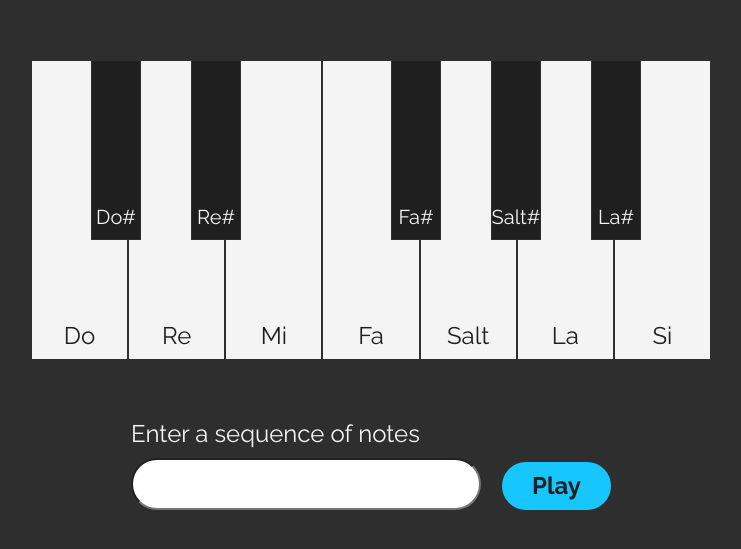
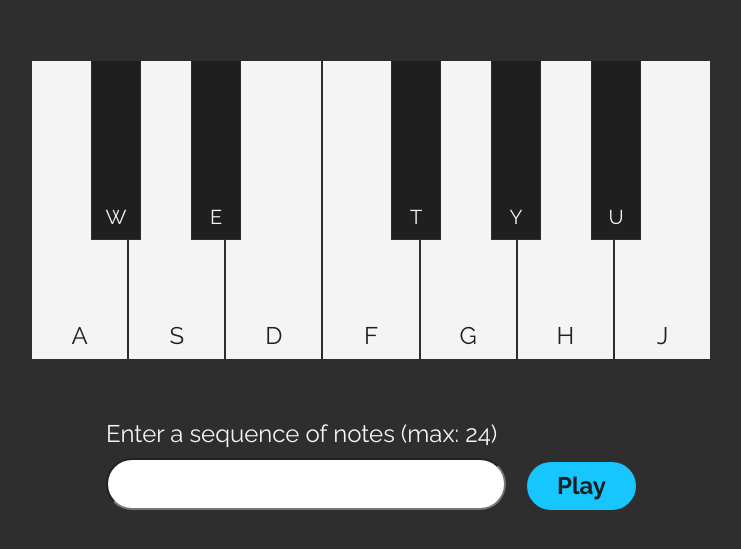
Before and after one commit to schastlivayaa/virtual-music-kit, a website: page virtual-music-kit/index.html in a window 1280 px wide. Shown: the part 139-688 px from the top of the page, without its empty margins (269-1010 px from the left). Drawn offline with Linux system fonts and the light colour scheme.

Commit message:
refactor: rename sound labels and add additional info to input label

```diff
--- a/virtual-music-kit/index.js
+++ b/virtual-music-kit/index.js
@@ -1,17 +1,17 @@
 // массив нот
 const sounds = [
-    {id: 'do', label: 'Do', file: 'assets/do.mp3', code: 'KeyA'},
-    {id: 're', label: 'Re', file: 'assets/re.mp3', code: 'KeyS'},
-    {id: 'mi', label: 'Mi', file: 'assets/mi.mp3', code: 'KeyD'},
-    {id: 'fa', label: 'Fa', file: 'assets/fa.mp3', code: 'KeyF'},
-    {id: 'salt', label: 'Salt', file: 'assets/salt.mp3', code: 'KeyG'},
-    {id: 'la', label: 'La', file: 'assets/la.mp3', code: 'KeyH'},
-    {id: 'si', label: 'Si', file: 'assets/si.mp3', code: 'KeyJ'},
-    {id: 'do-sharp', label: 'Do#', file: 'assets/do-sharp.mp3', code: 'KeyW'},
-    {id: 're-sharp', label: 'Re#', file: 'assets/re-sharp.mp3', code: 'KeyE'},
-    {id: 'fa-sharp', label: 'Fa#', file: 'assets/fa-sharp.mp3', code: 'KeyT'},
-    {id: 'salt-sharp', label: 'Salt#', file: 'assets/salt-sharp.mp3', code: 'KeyY'},
-    {id: 'la-sharp', label: 'La#', file: 'assets/la-sharp.mp3', code: 'KeyU'},
+    {id: 'do', label: 'A', file: 'assets/do.mp3', code: 'KeyA'},
+    {id: 're', label: 'S', file: 'assets/re.mp3', code: 'KeyS'},
+    {id: 'mi', label: 'D', file: 'assets/mi.mp3', code: 'KeyD'},
+    {id: 'fa', label: 'F', file: 'assets/fa.mp3', code: 'KeyF'},
+    {id: 'salt', label: 'G', file: 'assets/salt.mp3', code: 'KeyG'},
+    {id: 'la', label: 'H', file: 'assets/la.mp3', code: 'KeyH'},
+    {id: 'si', label: 'J', file: 'assets/si.mp3', code: 'KeyJ'},
+    {id: 'do-sharp', label: 'W', file: 'assets/do-sharp.mp3', code: 'KeyW'},
+    {id: 're-sharp', label: 'E', file: 'assets/re-sharp.mp3', code: 'KeyE'},
+    {id: 'fa-sharp', label: 'T', file: 'assets/fa-sharp.mp3', code: 'KeyT'},
+    {id: 'salt-sharp', label: 'Y', file: 'assets/salt-sharp.mp3', code: 'KeyY'},
+    {id: 'la-sharp', label: 'U', file: 'assets/la-sharp.mp3', code: 'KeyU'},
 ];
 
 // создание объекта audio для каждой ноты
@@ -49,7 +49,7 @@ sounds.forEach(sound => {
     const key = document.createElement('div');
     key.classList.add('piano__key');
 
-    if (sound.label.includes('#')) {
+    if (sound.id.includes('-sharp')) {
         key.classList.add('piano__key_black');
     }
 
@@ -74,7 +74,7 @@ autoPlayInputWrapper.classList.add('input-block');
 autoPlayWrapper.appendChild(autoPlayInputWrapper);
 
 const autoPlayLabel = document.createElement('label');
-autoPlayLabel.textContent = 'Enter a sequence of notes';
+autoPlayLabel.textContent = `Enter a sequence of notes (max: ${sounds.length * 2})`;
 autoPlayLabel.setAttribute('for', 'auto-play-input');
 autoPlayLabel.classList.add('auto-play__label');
 autoPlayInputWrapper.appendChild(autoPlayLabel);
--- a/virtual-music-kit/sass/components/_auto-play.scss
+++ b/virtual-music-kit/sass/components/_auto-play.scss
@@ -1,5 +1,5 @@
 .auto-play__wrapper {
-    max-width: 500px;
+    max-width: 550px;
     width: 100%;
     font-size: 2.4rem;
     display: flex;
@@ -17,7 +17,7 @@
 }
 
 .auto-play__input {
-    max-width: 350px;
+    max-width: 400px;
     width: 100%;
     padding: 10px 15px;
     border-radius: 30px;
```
Also changed, not shown: virtual-music-kit/sass/style.css.
